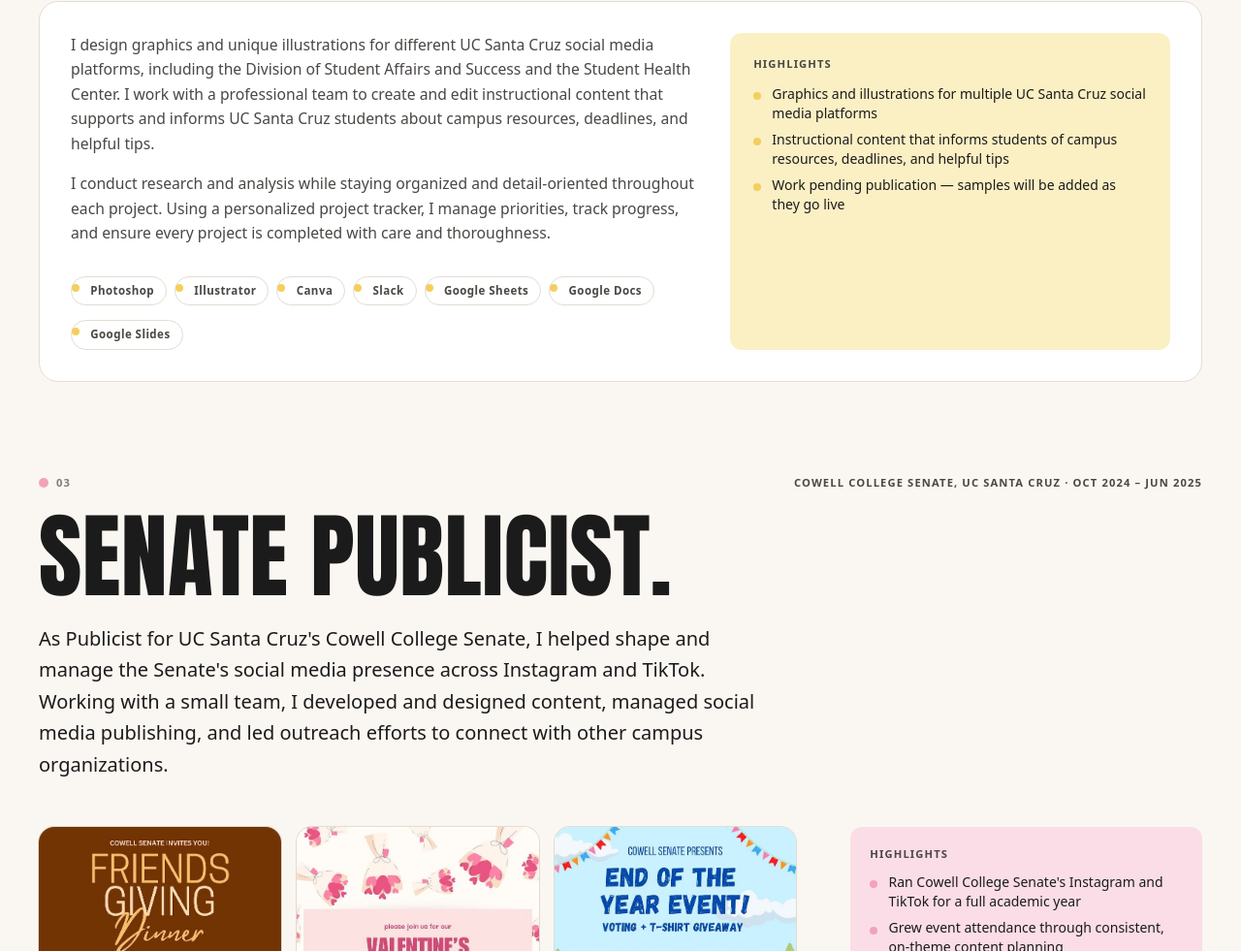
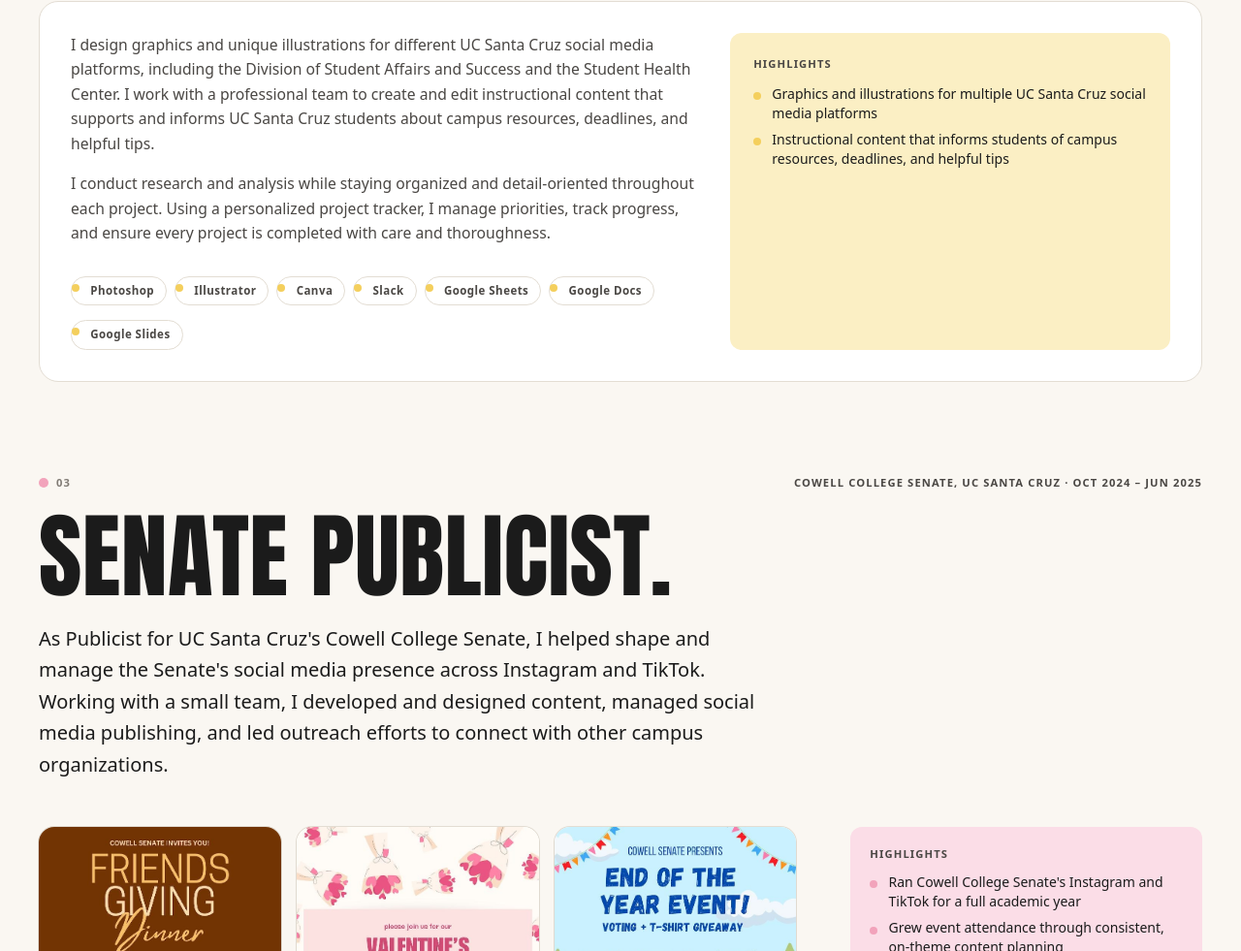
Before and after one commit to acarrou/isabelle-carrou.com, an Astro site: page / in a window 1280 px wide. Shown: the part 3400-4381 px from the top of the page at 97% size. Built offline with nearby package versions, Linux system fonts and the light colour scheme; Astro itself is replaced by a stand-in of ours.

Commit message:
Drop 'work pending publication' note from UCSC section

```diff
--- a/src/content/projects/02-ucsc.md
+++ b/src/content/projects/02-ucsc.md
@@ -10,7 +10,6 @@ tools: ["Photoshop", "Illustrator", "Canva", "Slack", "Google Sheets", "Google D
 highlights:
   - "Graphics and illustrations for multiple UC Santa Cruz social media platforms"
   - "Instructional content that informs students of campus resources, deadlines, and helpful tips"
-  - "Work pending publication — samples will be added as they go live"
 ---
 I design graphics and unique illustrations for different UC Santa Cruz social media platforms, including the Division of Student Affairs and Success and the Student Health Center. I work with a professional team to create and edit instructional content that supports and informs UC Santa Cruz students about campus resources, deadlines, and helpful tips.
 
```
